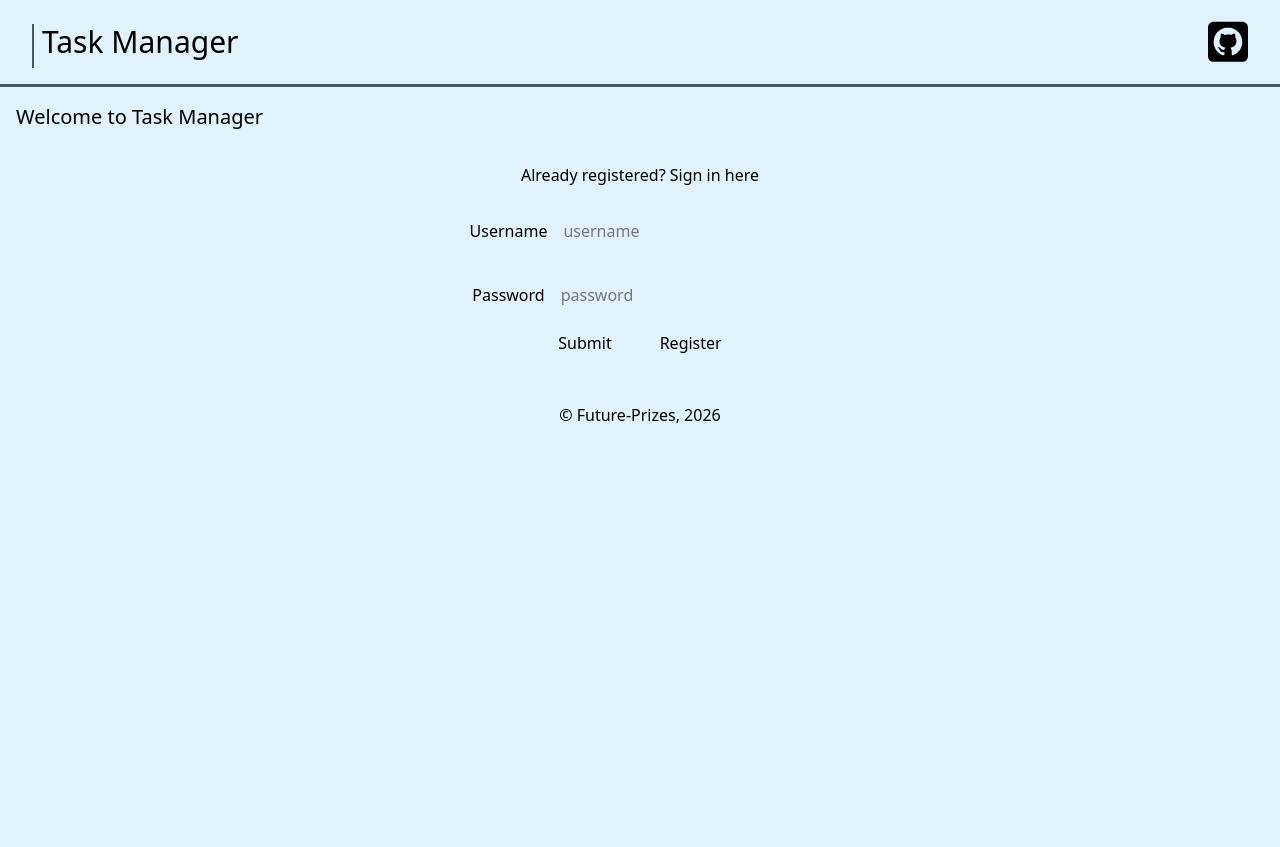
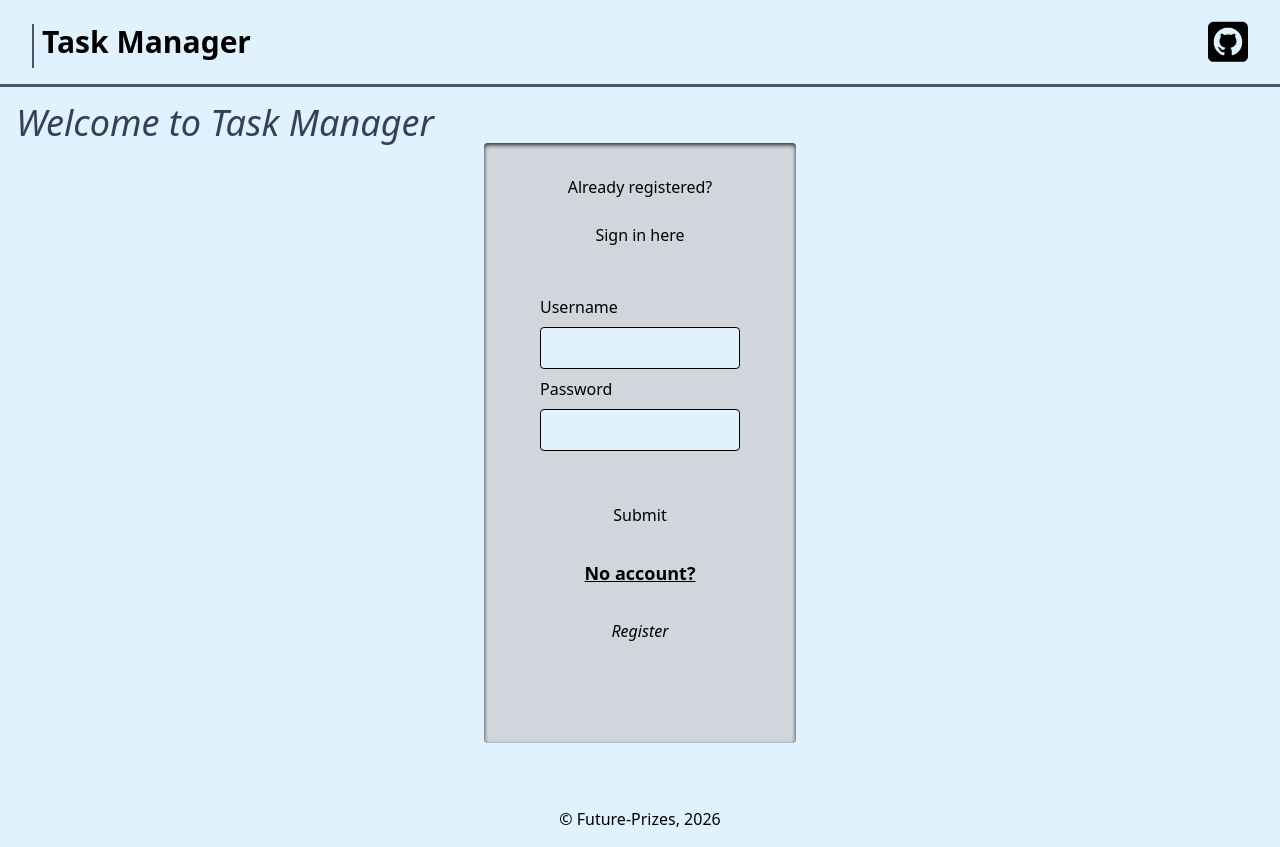
Before and after one commit to future-prizes/task-manager, a React (Vite) app: page / in a window 1280 px wide. Before the commit the page ends 800 px from the top, so only its background shows below. Built offline with nearby package versions, Linux system fonts and the light colour scheme; no server answers.

Commit message:
further styling of task, new post, login & register components

```diff
--- a/src/App.jsx
+++ b/src/App.jsx
@@ -59,7 +59,7 @@ function App() {
     <main>
 
       <header className="flex items-center border-b-3 border-gray-600">
-        <h1 className="ml-8 mt-6 text-3xl pb-2 pl-2 mb-4 border-l-2 border-gray-600">Task Manager</h1>
+        <h1 className="ml-8 mt-6 text-3xl pb-2 pl-2 mb-4 border-l-2 border-gray-600 font-bold">Task Manager</h1>
         <a href="https://github.com/future-prizes"className ="block ml-auto mr-8 w-10"><svg className=" hover:fill-mist-500  fill-mist-700 "
         xmlns="http://www.w3.org/2000/svg" viewBox="0 0 448 512">
           <path d="M384 32c35.3 0 64 28.7 64 64l0 320c0 35.3-28.7 64-64 64L64 480c-35.3 0-64-28.7-64-64L0 96C0 60.7 28.7 32 64 32l320 0zM223.7 96c-88.4 0-159.7 72.2-159.7 160.6 0 69.4 44.1 126.9 103.4 148.4 8.4 3.1 16.6-2.5 16.6-10.9l0-25c-4.4 1.9-10 3.1-15 3.1-20.6 0-32.8-11.2-41.6-32.2-3.4-8.4-7.2-13.4-14.4-14.4-3.7-.3-5-1.9-5-3.8 0-3.7 6.2-6.6 12.5-6.6 9.1 0 16.9 5.6 25 17.2 6.2 9.1 12.8 13.1 20.6 13.1s12.8-2.8 20-10c5.3-5.3 9.4-10 13.1-13.1-41.3-5-70.3-34.7-70.3-73.1 0-15.6 5.6-32.5 15-43.8-4.1-10.3-3.4-32.2 1.2-41.2 12.5-1.6 29.4 5 39.4 14.1 11.9-3.7 24.4-5.6 39.7-5.6s27.8 1.9 39.1 5.3c9.7-8.8 26.9-15.3 39.4-13.8 4.4 8.4 5 30.3 .9 40.9 10 11.9 15.3 27.8 15.3 44.1 0 38.4-29.1 67.5-70.9 72.8 10.6 6.9 17.8 21.9 17.8 39.1l0 32.5c0 9.4 7.8 14.7 17.2 10.9 56.6-21.6 100.9-78.1 100.9-148.1 0-88.4-71.9-160.6-160.3-160.6z"/>
@@ -79,8 +79,8 @@ function App() {
       <h2></h2>
       </section>
 
-      <footer className="p-4">
-        <h6 className="text-center">&copy; Future-Prizes, 2026</h6>
+      <footer className=" p-4">
+        <h6 className=" text-center">&copy; Future-Prizes, 2026</h6>
       </footer>
     </main>
   );
--- a/src/landing.jsx
+++ b/src/landing.jsx
@@ -7,7 +7,8 @@ function Landing({setLoggedIn, setUserId}) {
 
     const [showRegister, setShowRegister] = useState(false)
 
-    function registerRedirect() {
+    function registerRedirect(event) {
+        event.preventDefault()
         if (showRegister === false){
         setShowRegister(true)
         }
@@ -18,7 +19,7 @@ function Landing({setLoggedIn, setUserId}) {
 
     return (
         <>
-        <h2 className="text-xl">
+        <h2 className="text-4xl italic text-gray-700">
             Welcome to Task Manager
         </h2>
         <div>
--- a/src/login.jsx
+++ b/src/login.jsx
@@ -40,31 +40,33 @@ function Login({registerRedirect, setLoggedIn, setUserId}) {
   }
 
     return (
-        <section className="mx-auto p-4 flex flex-col w-1/2">
-        <h3 className="text-center m-4">Already registered? Sign in here</h3>
-        <form className="flex flex-col justify-center items-center gap-2" method="POST" onSubmit={(event)=>{login(event)}}>
-        <label  >Username
-            <input className="m-4"
+        <section className="inset-shadow-sm inset-shadow-gray-800 bg-gray-300 rounded-sm mx-auto mb-8 p-8 flex flex-col w-1/4">
+        <h3 className="text-center mb-6" >Already registered? </h3>
+        <h3 className="font-medium text-center mb-6">Sign in here</h3>
+        <form className="flex flex-col gap-2 m-6" method="POST" onSubmit={(event)=>{login(event)}}>
+        <label className="flex flex-col gap-2" >Username
+            <input className="p-2 bg-sky-100 rounded-sm border-1"
             name="username"
             type="text"
             required
-            placeholder="username"
+
 
             />
         </label>
 
-        <label>Password
-            <input className="m-4"
+        <label className="flex flex-col gap-2">Password
+            <input className="p-2 bg-sky-100 rounded-sm border-1"
             name = "password"
             type="password"
             required
-            placeholder="password"
+
 
             />
         </label>
-        <div className="flex justify-evenly gap-4">
-        <button className="cursor-pointer hover:text-gray-400 px-4 " type="submit">Submit</button>
-        <button className="cursor-pointer hover:text-gray-400 px-4 "onClick={registerRedirect}>Register</button>
+        <div className="flex flex-col justify-evenly gap-5 m-8">
+        <button className="font-medium cursor-pointer hover:inset-shadow-sm hover:inset-shadow-gray-400 hover:bg-sky-100 px-5 py-3 rounded-lg active:bg-gray-500 active:text-sky-100 " type="submit">Submit</button>
+        <h4 className="text-lg font-bold text-center underline">No account?</h4>
+        <button className="font-medium cursor-pointer hover:inset-shadow-sm hover:inset-shadow-gray-400 hover:bg-sky-100 px-5 py-3 rounded-lg active:bg-gray-500 active:text-sky-100 italic"onClick={(event)=>{registerRedirect(event)}}>Register</button>
         </div>
         </form>
 
--- a/src/newPost.jsx
+++ b/src/newPost.jsx
@@ -29,38 +29,35 @@ function NewPost({loadTasks}) {
   }
 
   return (
-    <div className="mx-auto w-1/4 ">
-      <form className="flex flex-col justify-center items-center"
+    <div className="inset-shadow-sm inset-shadow-gray-800 bg-gray-300 rounded-sm mx-auto mb-8 p-8 flex flex-col w-1/2">
+      <form className="flex flex-col gap-5 m-6"
         onSubmit={(event) => {
           newPost(event);
         }}
       >
-        <label className="text-center flex items-center w-full">
+        <div className="flex gap-2">
+        <label className="flex basis-2/3 flex-col gap-2 ">
           Title
-          <input className="ml-auto m-4" name = "title" type="text" required placeholder="title" />
+          <input className="p-2 bg-sky-100 rounded-sm border-1 placeholder:italic" name = "title" type="text" required placeholder="title" />
         </label>
-
-        <label className="items-center flex flex-col text-center w-full min-h-20">
-          Description
-          <textarea className="m-4 w-full" name = "description" required placeholder="description" />
-        </label>
-
-
-        <label className="items-center flex w-full">
+        <label className="flex basis-1/3 grow flex-col gap-2">
           Status
-          <select className="ml-auto m-4" name="status" required >
+        <select className="p-2 bg-sky-100 rounded-sm border-1" name="status" required >
           <option value="to do">to do</option>
           <option value="in progress">in progress</option>
           <option value="completed">completed</option>
         </select>
         </label>
-
-        <label className="items-center flex w-full">
+        </div>
+        <label className="w-1/2 flex flex-col gap-2">
           Due date
-          <input className="ml-auto m-4"name="due_date"type="datetime-local" required/>
+          <input className="p-2 bg-sky-100 rounded-sm border-1" name="due_date"type="datetime-local" required/>
         </label>
-
-        <button className="cursor-pointer hover:text-gray-400 px-4 mt-6" type="submit">Submit</button>
+        <label className="items-center flex flex-col text-center gap-2">
+          Description
+          <textarea className="p-2 bg-sky-100 rounded-sm border-1 w-full min-h-40 placeholder:italic" name = "description" required placeholder="description" />
+        </label>
+        <button className="mt-3 place-self-center w-1/3 text-xl font-medium cursor-pointer hover:inset-shadow-sm hover:inset-shadow-gray-400 hover:bg-sky-100 px-5 py-3 rounded-lg active:bg-gray-500 active:text-sky-100 " type="submit">Submit</button>
       </form>
       <h3></h3>
     </div>
--- a/src/register.jsx
+++ b/src/register.jsx
@@ -37,10 +37,12 @@ function Register() {
   }
 
     return (
-        <>
-        <form method="POST" onSubmit={(event)=>{register(event)}}>
-        <label>Username
+        <section className="inset-shadow-sm inset-shadow-gray-800 bg-gray-300 rounded-sm mx-auto mb-8 p-8 flex flex-col w-1/4">
+        <h3 className="font-medium text-center mb-6" >Enter your details here</h3>
+        <form className="flex flex-col gap-2 m-6 " method="POST" onSubmit={(event)=>{register(event)}}>
+        <label className="flex flex-col gap-2">Username
             <input
+            className="p-2 bg-sky-100 rounded-sm border-1"
             name = "username"
             type="text"
             required
@@ -49,8 +51,9 @@ function Register() {
             />
         </label>
 
-        <label>Email
+        <label className="flex flex-col gap-2">Email
             <input
+            className="p-2 bg-sky-100 rounded-sm border-1"
             name = "email"
             type="email"
             required
@@ -58,8 +61,9 @@ function Register() {
             />
         </label>
 
-        <label>Password
+        <label className="flex flex-col gap-2">Password
             <input
+            className="p-2 bg-sky-100 rounded-sm border-1"
             name = "password"
             type="password"
             required
@@ -68,12 +72,12 @@ function Register() {
             />
         </label>
 
-        <button type="submit">Submit</button>
+        <button className="place-self-center mt-4 w-1/2 font-medium cursor-pointer hover:inset-shadow-sm hover:inset-shadow-gray-400 hover:bg-sky-100 px-1 py-2 rounded-lg active:bg-gray-500 active:text-sky-100 " type="submit">Submit</button>
 
 
         </form>
         <h2>{message}</h2>
-        </>
+        </section>
     )
 }
 
--- a/src/task.jsx
+++ b/src/task.jsx
@@ -56,16 +56,17 @@ function Task({ title, description, status, due_date, deleteTask, task_id, handl
     />
   ) : (
 
-    <section>
-      <div>
-        <h4>{title}</h4>
+    <section className="inset-shadow-sm inset-shadow-gray-800 bg-gray-300 rounded-sm mx-auto mb-8 flex flex-col w-1/2">
+
+      <div className="flex basis-2/3 flex-col gap-2 p-2 ">
+      <h4 className="font-bold italic">{title}</h4>
         <p>{description}</p>
-        <p>{status}</p>
-        <p>{due_date}</p>
+        <p><span className="font-bold italic">Status:</span> {status}</p>
+        <p><span className="font-bold italic">Due Date:</span> {due_date}</p>
       </div>
-      <div>
-        <button onClick={handleEdit}>Edit</button>
-        <button
+      <div className="p-2 flex bg-gray-200 inset-shadow-sm inset-shadow-gray-800">
+        <button className="ml-4 cursor-pointer hover:scale-115 transition duration-250"onClick={handleEdit}>Edit</button>
+        <button className="ml-auto mr-4 cursor-pointer hover:scale-115 hover:text-red-500 transition duration-250"
           onClick={() => {deleteTask(task_id)}}>
           Delete
         </button>
```
Also changed, not shown: 1 other file (tests, documents, lock files or other folders). Lines whose indentation alone changed are shown as unchanged.
